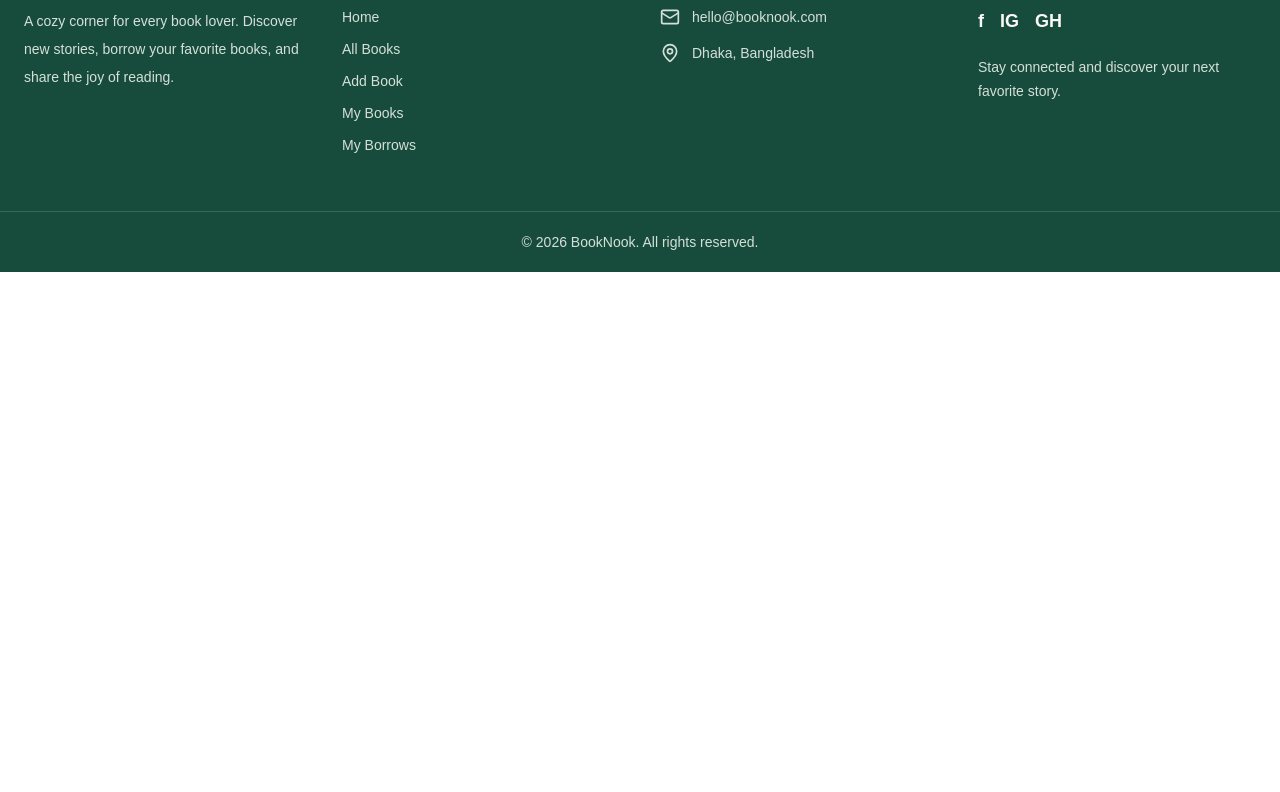
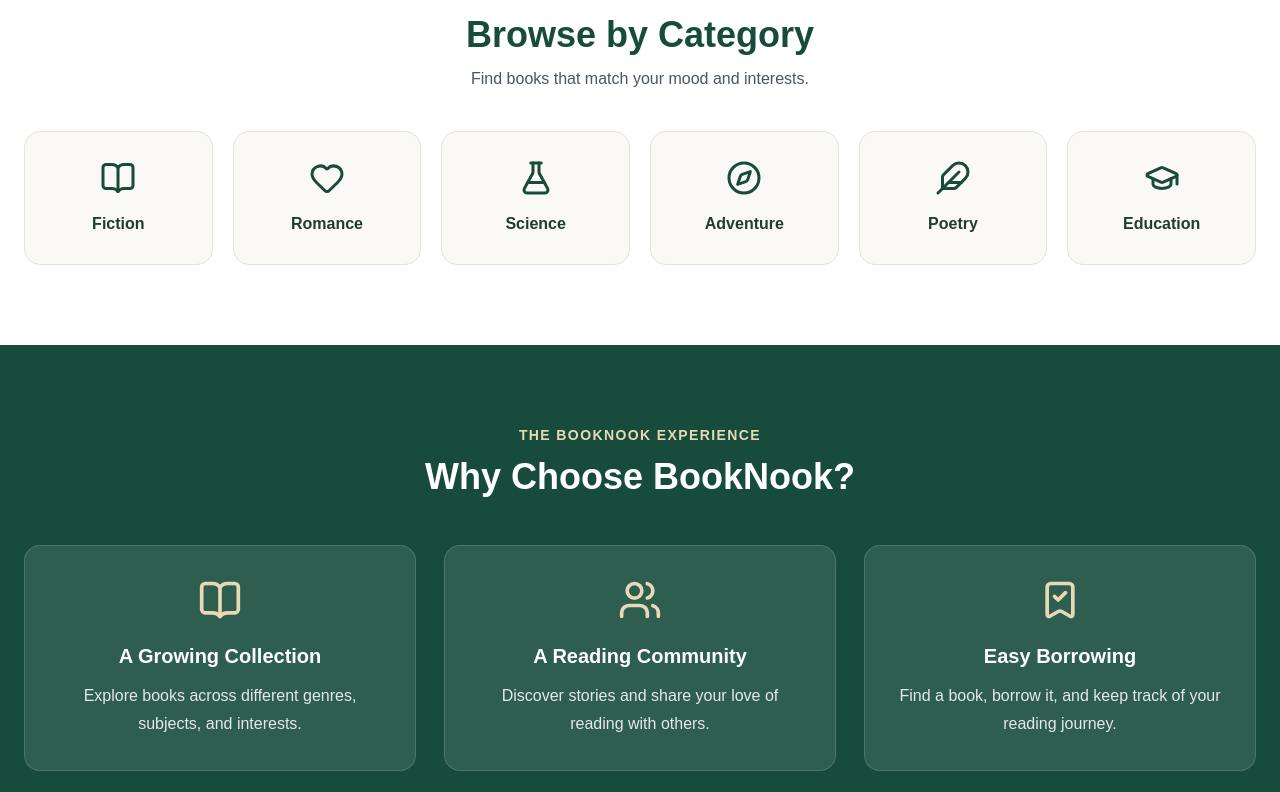
Before and after one commit to Yeshrat-Zerin-Yera/booknook-client, a Next.js app: page / in a window 1280 px wide. Shown: the part 2048-2840 px from the top of the page. Before the commit the page ends 2320 px from the top, so only its background shows below. Built offline with nearby package versions, Linux system fonts and the light colour scheme.

Commit message:
Books page added

```diff
--- /dev/null
+++ b/src/app/books/page.tsx
@@ -0,0 +1,15 @@
+import type { Metadata } from "next";
+import BooksExplorer from "@/components/BooksExplorer";
+
+export const metadata: Metadata = {
+  title: "All Books | BookNook",
+  description: "Explore the BookNook library collection.",
+};
+
+export default function BooksPage() {
+  return (
+    <main className="min-h-screen bg-[#faf9f6]">
+      <BooksExplorer />
+    </main>
+  );
+}
--- a/src/app/page.tsx
+++ b/src/app/page.tsx
@@ -1,11 +1,15 @@
 import HeroSlider from "@/components/HeroSlider";
 import NewArrivals from "@/components/NewArrivals";
+import PopularCategories from "@/components/PopularCategories";
+import WhyChooseUs from "@/components/WhyChooseUs";
 
 export default function Home() {
   return (
     <main className="min-h-screen bg-[#faf9f6]">
       <HeroSlider />
       <NewArrivals />
+      <PopularCategories />
+      <WhyChooseUs />
     </main>
   );
 }
--- /dev/null
+++ b/src/components/BooksExplorer.tsx
@@ -0,0 +1,89 @@
+"use client";
+
+import { useMemo, useState } from "react";
+import BookCard from "@/components/BookCard";
+import { books } from "@/data/books";
+
+export default function BooksExplorer() {
+  const [search, setSearch] = useState("");
+  const [category, setCategory] = useState("All");
+
+  const categories = [
+    "All",
+    ...Array.from(new Set(books.map((book) => book.category))),
+  ];
+
+  const filteredBooks = useMemo(() => {
+    return books.filter((book) => {
+      const matchesSearch =
+        book.title.toLowerCase().includes(search.toLowerCase()) ||
+        book.author.toLowerCase().includes(search.toLowerCase());
+
+      const matchesCategory =
+        category === "All" || book.category === category;
+
+      return matchesSearch && matchesCategory;
+    });
+  }, [search, category]);
+
+  return (
+    <section className="mx-auto max-w-7xl px-6 py-16">
+      <div className="mb-10 text-center">
+        <p className="mb-3 text-sm font-bold uppercase tracking-widest text-[#a17c45]">
+          Find Your Next Read
+        </p>
+
+        <h1 className="text-4xl font-bold text-[#174c3c]">
+          Explore All Books
+        </h1>
+
+        <p className="mt-3 text-gray-600">
+          Browse our collection and discover your next favorite story.
+        </p>
+      </div>
+
+      <div className="mb-10 flex flex-col gap-4 sm:flex-row">
+        <input
+          type="text"
+          placeholder="Search by book title or author..."
+          value={search}
+          onChange={(event) => setSearch(event.target.value)}
+          className="w-full rounded-xl border border-[#e8e3d8] bg-white px-5 py-3 outline-none focus:border-[#174c3c]"
+        />
+
+        <select
+          value={category}
+          onChange={(event) => setCategory(event.target.value)}
+          className="rounded-xl border border-[#e8e3d8] bg-white px-5 py-3 outline-none focus:border-[#174c3c]"
+        >
+          {categories.map((item) => (
+            <option key={item} value={item}>
+              {item}
+            </option>
+          ))}
+        </select>
+      </div>
+
+      <p className="mb-6 text-sm text-gray-500">
+        Showing {filteredBooks.length} books
+      </p>
+
+      {filteredBooks.length > 0 ? (
+        <div className="grid grid-cols-1 gap-7 sm:grid-cols-2 lg:grid-cols-3">
+          {filteredBooks.map((book) => (
+            <BookCard key={book.id} {...book} />
+          ))}
+        </div>
+      ) : (
+        <div className="rounded-2xl bg-white px-6 py-16 text-center">
+          <h2 className="text-xl font-bold text-[#174c3c]">
+            No books found
+          </h2>
+          <p className="mt-2 text-gray-500">
+            Try another search term or category.
+          </p>
+        </div>
+      )}
+    </section>
+  );
+}
--- a/src/components/NewArrivals.tsx
+++ b/src/components/NewArrivals.tsx
@@ -1,7 +1,8 @@
 import Link from "next/link";
 import BookCard from "@/components/BookCard";
+import { books } from "@/data/books";
 
-const books = [
+const Books = [
     {
         id: 1,
         title: "The Great Gatsby",
@@ -76,7 +77,7 @@ export default function NewArrivals() {
                 </div>
 
                 <div className="grid grid-cols-1 gap-7 sm:grid-cols-2 lg:grid-cols-3">
-          {books.map((book) => (
+                    {books.slice(0, 6).map((book) => (
                         <BookCard key={book.id} {...book} />
                     ))}
                 </div>
--- /dev/null
+++ b/src/components/PopularCategories.tsx
@@ -0,0 +1,57 @@
+import Link from "next/link";
+import {
+  BookOpen,
+  Heart,
+  FlaskConical,
+  Compass,
+  Feather,
+  GraduationCap,
+} from "lucide-react";
+
+const categories = [
+  { name: "Fiction", icon: BookOpen },
+  { name: "Romance", icon: Heart },
+  { name: "Science", icon: FlaskConical },
+  { name: "Adventure", icon: Compass },
+  { name: "Poetry", icon: Feather },
+  { name: "Education", icon: GraduationCap },
+];
+
+export default function PopularCategories() {
+  return (
+    <section className="bg-white px-6 py-20">
+      <div className="mx-auto max-w-7xl">
+        <div className="mb-10 text-center">
+          <p className="mb-3 text-sm font-bold uppercase tracking-widest text-[#a17c45]">
+            Explore Your Interests
+          </p>
+          <h2 className="text-3xl font-bold text-[#174c3c] sm:text-4xl">
+            Browse by Category
+          </h2>
+          <p className="mt-3 text-gray-600">
+            Find books that match your mood and interests.
+          </p>
+        </div>
+
+        <div className="grid grid-cols-2 gap-5 sm:grid-cols-3 lg:grid-cols-6">
+          {categories.map((category) => {
+            const Icon = category.icon;
+
+            return (
+              <Link
+                key={category.name}
+                href={`/books?category=${category.name}`}
+                className="group flex flex-col items-center rounded-2xl border border-[#e8e3d8] bg-[#faf9f6] p-7 transition hover:-translate-y-2 hover:bg-[#174c3c]"
+              >
+                <Icon className="mb-4 h-9 w-9 text-[#174c3c] transition group-hover:text-white" />
+                <span className="font-semibold text-[#243b32] transition group-hover:text-white">
+                  {category.name}
+                </span>
+              </Link>
+            );
+          })}
+        </div>
+      </div>
+    </section>
+  );
+}
--- /dev/null
+++ b/src/components/WhyChooseUs.tsx
@@ -0,0 +1,66 @@
+import {
+  BookOpen,
+  Users,
+  BookmarkCheck,
+} from "lucide-react";
+
+const features = [
+  {
+    icon: BookOpen,
+    title: "A Growing Collection",
+    description:
+      "Explore books across different genres, subjects, and interests.",
+  },
+  {
+    icon: Users,
+    title: "A Reading Community",
+    description:
+      "Discover stories and share your love of reading with others.",
+  },
+  {
+    icon: BookmarkCheck,
+    title: "Easy Borrowing",
+    description:
+      "Find a book, borrow it, and keep track of your reading journey.",
+  },
+];
+
+export default function WhyChooseUs() {
+  return (
+    <section className="bg-[#174c3c] px-6 py-20">
+      <div className="mx-auto max-w-7xl">
+        <div className="mb-12 text-center">
+          <p className="mb-3 text-sm font-bold uppercase tracking-widest text-[#e8d9b5]">
+            The BookNook Experience
+          </p>
+          <h2 className="text-3xl font-bold text-white sm:text-4xl">
+            Why Choose BookNook?
+          </h2>
+        </div>
+
+        <div className="grid gap-7 md:grid-cols-3">
+          {features.map((feature) => {
+            const Icon = feature.icon;
+
+            return (
+              <div
+                key={feature.title}
+                className="rounded-2xl border border-white/15 bg-white/10 p-8 text-center transition hover:-translate-y-2 hover:bg-white/15"
+              >
+                <Icon className="mx-auto mb-5 h-11 w-11 text-[#e8d9b5]" />
+
+                <h3 className="mb-3 text-xl font-bold text-white">
+                  {feature.title}
+                </h3>
+
+                <p className="leading-7 text-gray-200">
+                  {feature.description}
+                </p>
+              </div>
+            );
+          })}
+        </div>
+      </div>
+    </section>
+  );
+}
--- /dev/null
+++ b/src/data/books.ts
@@ -0,0 +1,52 @@
+export interface Book {
+  id: number;
+  title: string;
+  author: string;
+  category: string;
+  cover: string;
+}
+
+export const books: Book[] = [
+  {
+    id: 1,
+    title: "The Great Gatsby",
+    author: "F. Scott Fitzgerald",
+    category: "Classic",
+    cover: "https://images.unsplash.com/photo-1544947950-fa07a98d237f?w=600",
+  },
+  {
+    id: 2,
+    title: "The Secret Garden",
+    author: "Frances Hodgson Burnett",
+    category: "Fiction",
+    cover: "https://images.unsplash.com/photo-1512820790803-83ca734da794?w=600",
+  },
+  {
+    id: 3,
+    title: "The Art of Reading",
+    author: "David Ulin",
+    category: "Literature",
+    cover: "https://images.unsplash.com/photo-1495446815901-a7297e633e8d?w=600",
+  },
+  {
+    id: 4,
+    title: "Into the Wild",
+    author: "Jon Krakauer",
+    category: "Adventure",
+    cover: "https://images.unsplash.com/photo-1507842217343-583bb7270b66?w=600",
+  },
+  {
+    id: 5,
+    title: "The Silent Library",
+    author: "M. J. Rose",
+    category: "Mystery",
+    cover: "https://images.unsplash.com/photo-1519682337058-a94d519337bc?w=600",
+  },
+  {
+    id: 6,
+    title: "A Thousand Stories",
+    author: "Jane Smith",
+    category: "Fiction",
+    cover: "https://images.unsplash.com/photo-1516979187457-637abb4f9353?w=600",
+  },
+];
```
Lines whose indentation alone changed are shown as unchanged.
